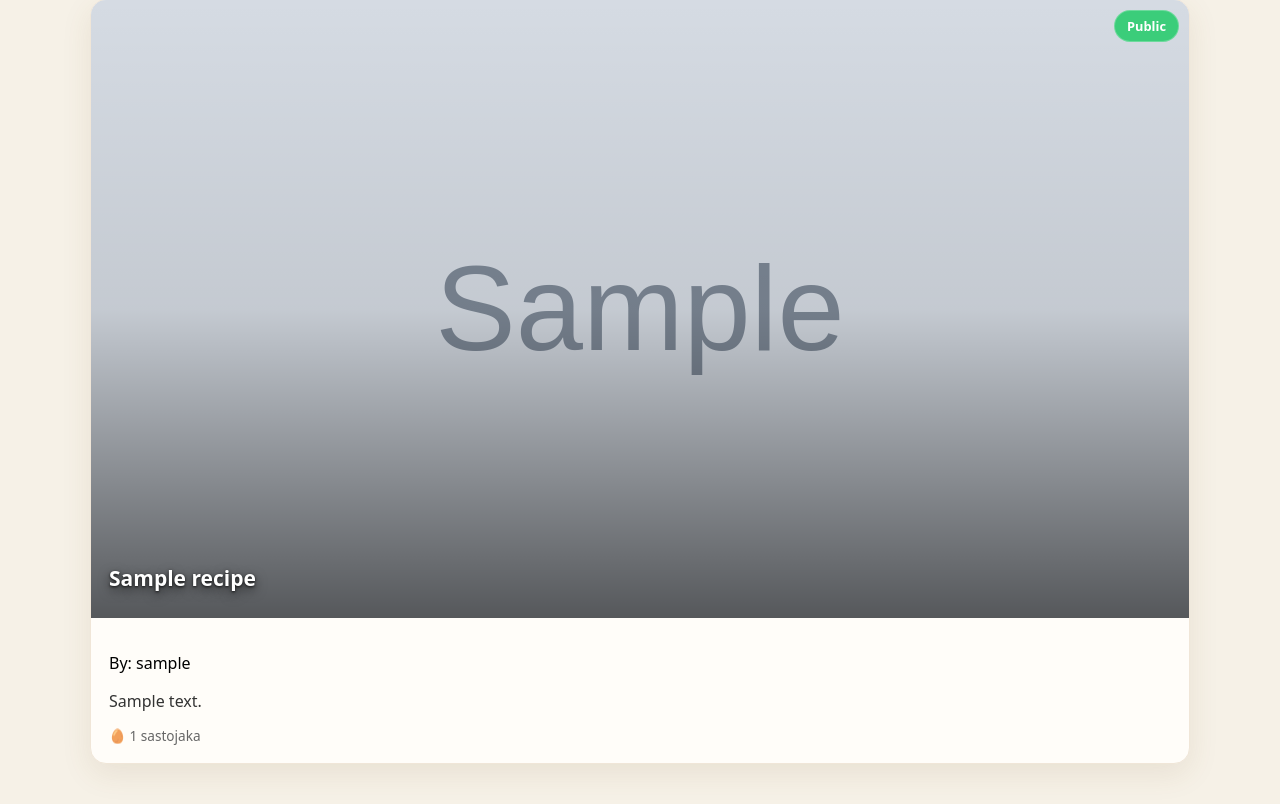
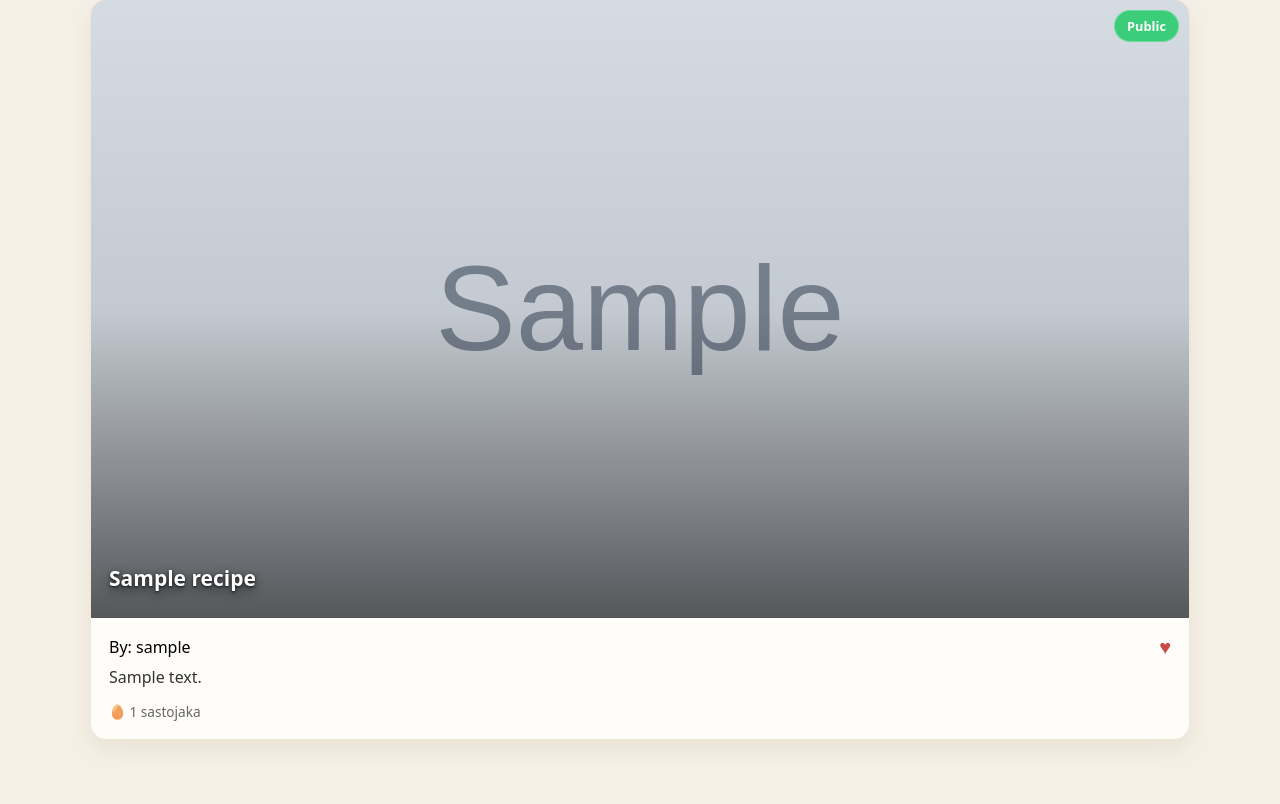
Before and after one commit to PaxTecum37/webkuh, a Django app: page /recipes/ in a window 1280 px wide. Shown: the part 215-1019 px from the top of the page. After the commit the page ends 961 px from the top, so only its background shows below. Run offline with Django 5.2, Linux system fonts and the light colour scheme; a user stored in the database is signed in; tables that the repository leaves empty hold one stand-in row (values such as "Sample post"); grey boxes marked "Sample" are stand-in pictures.

Commit message:
Add favorite indicator to recipe card

```diff
--- a/recipes/static/recipes/style.css
+++ b/recipes/static/recipes/style.css
@@ -62,6 +62,25 @@ nav a:hover {
 .recipe-body {
     padding: 18px;
     flex-grow: 1;
+}
+
+.recipe-card-meta-row {
+    display: flex;
+    justify-content: space-between;
+    align-items: center;
+    gap: 10px;
+    margin-bottom: 8px;
+}
+
+.recipe-card-meta-row .recipe-author {
+    margin: 0;
+}
+
+.favorite-card-icon {
+    color: #c94b45;
+    font-size: 1.25rem;
+    line-height: 1;
+    flex-shrink: 0;
 }
 
 .recipe-card:hover {
--- a/recipes/templates/recipes/recipe_list.html
+++ b/recipes/templates/recipes/recipe_list.html
@@ -113,7 +113,13 @@
                 </div>
 
                 <div class="recipe-body">
-                    <p class="recipe-author">By: {{ recipe.owner.username }}</p>
+                    <div class="recipe-card-meta-row">
+                        <p class="recipe-author">By: {{ recipe.owner.username }}</p>
+
+                        {% if recipe.id in favorite_recipe_ids %}
+                            <span class="favorite-card-icon" title="Omiljeni recept">♥</span>
+                        {% endif %}
+                    </div>
 
                     {% if recipe.description %}
                         <p class="recipe-desc">{{ recipe.description|truncatewords:18 }}</p>
--- a/recipes/views.py
+++ b/recipes/views.py
@@ -49,6 +49,11 @@ def recipe_list(request):
     page_number = request.GET.get("page")
     page_obj = paginator.get_page(page_number)
 
+    favorite_recipe_ids = set(
+        Favorite.objects.filter(user=request.user)
+        .values_list("recipe_id", flat=True)
+    )
+
     return render(
         request,
         "recipes/recipe_list.html",
@@ -59,6 +64,7 @@ def recipe_list(request):
             "sort_mode": sort_mode,
             "query": query,
             "total_recipes": paginator.count,
+            "favorite_recipe_ids": favorite_recipe_ids,
         },
     )
 
```
